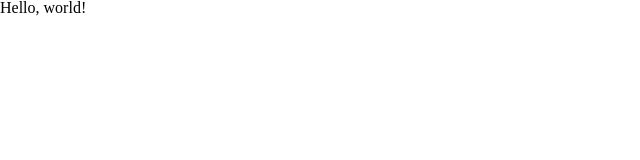
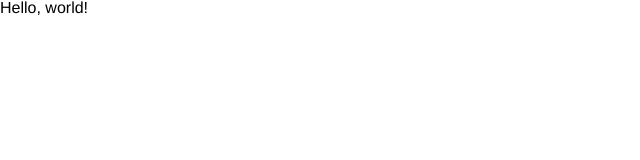
Before and after one commit to heywick/heywick.github.io, a plain HTML site: page index.html in a window 1280 px wide. Shown: the full height of the page, 0-640 px from the left. Drawn offline with Linux system fonts and the light colour scheme.

Commit message:
fix css reference

```diff
--- a/index.html
+++ b/index.html
@@ -4,7 +4,7 @@
     <title>Heywick Family</title>
     <meta http-equiv="Content-Type" content="text/html; charset=utf-8">
     <link href="/css/reset.css" rel="stylesheet" type="text/css">
-    <link href="/css/harryh.css" rel="stylesheet" type="text/css">
+    <link href="/css/heywick.css" rel="stylesheet" type="text/css">
   </head>
   <body>
     Hello, world!
```
